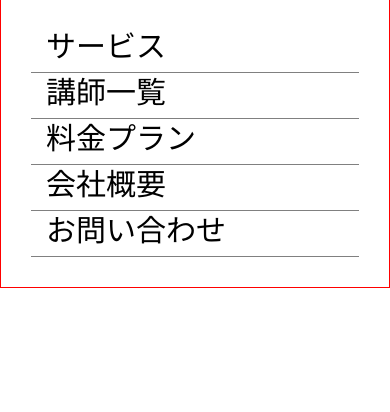
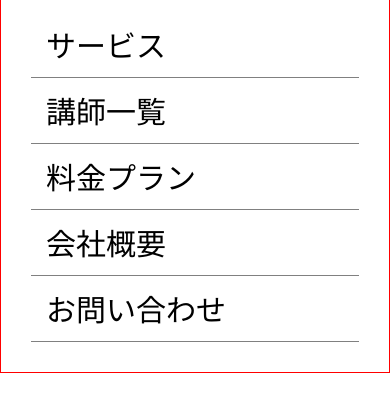
Before and after one commit to megu621/dezasta, a plain HTML site: page work1_3/index.html in a window 390 px wide. Shown: the part 94-506 px from the top of the page. Drawn offline with Linux system fonts and the light colour scheme.

Commit message:
padding-bottom、gapの数値変更

```diff
--- a/work1_3/css/style.css
+++ b/work1_3/css/style.css
@@ -48,11 +48,12 @@ li:last-child {
   }
   ul {
     flex-direction: column;
+    gap: 15px;
   }
 
   li {
     border-right: none;
-    padding-bottom: 10px;
+    padding-bottom: 15px;
     font-size: 30px;
     border-bottom: 1px solid gray;
   }
```
